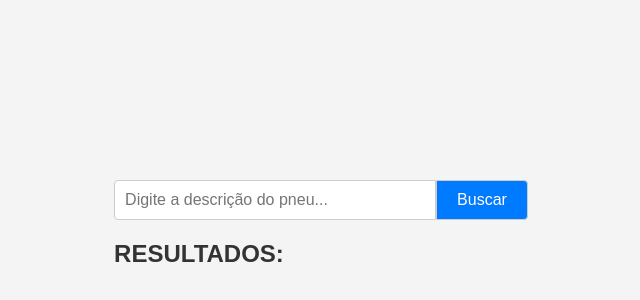
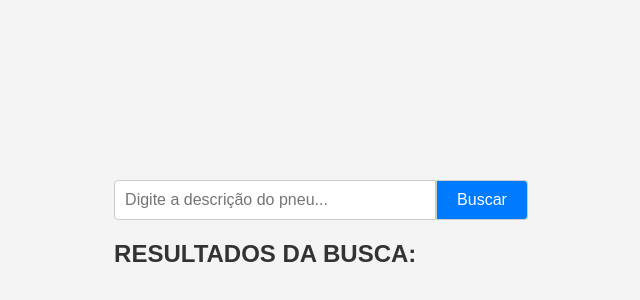
Before and after one commit to Castro1000/teste, a React (Create React App) app: page / in a window 1280 px wide. Shown: the part 166-466 px from the top of the page, without its empty margins (319-959 px from the left). Built offline with nearby package versions, Linux system fonts and the light colour scheme.

Commit message:
Update SearchResults.js

```diff
--- a/src/SearchResults.js
+++ b/src/SearchResults.js
@@ -3,7 +3,7 @@ import React from 'react';
 const SearchResults = ({ results }) => {
   return (
     <div className="search-results">
-      <h2>RESULTADOS:</h2>
+      <h2>RESULTADOS DA BUSCA:</h2>
       {results.map((result, index) => (
         <div key={index} className="search-result-item">
           <p><strong>Descrição:</strong> {result.description}</p>
```
